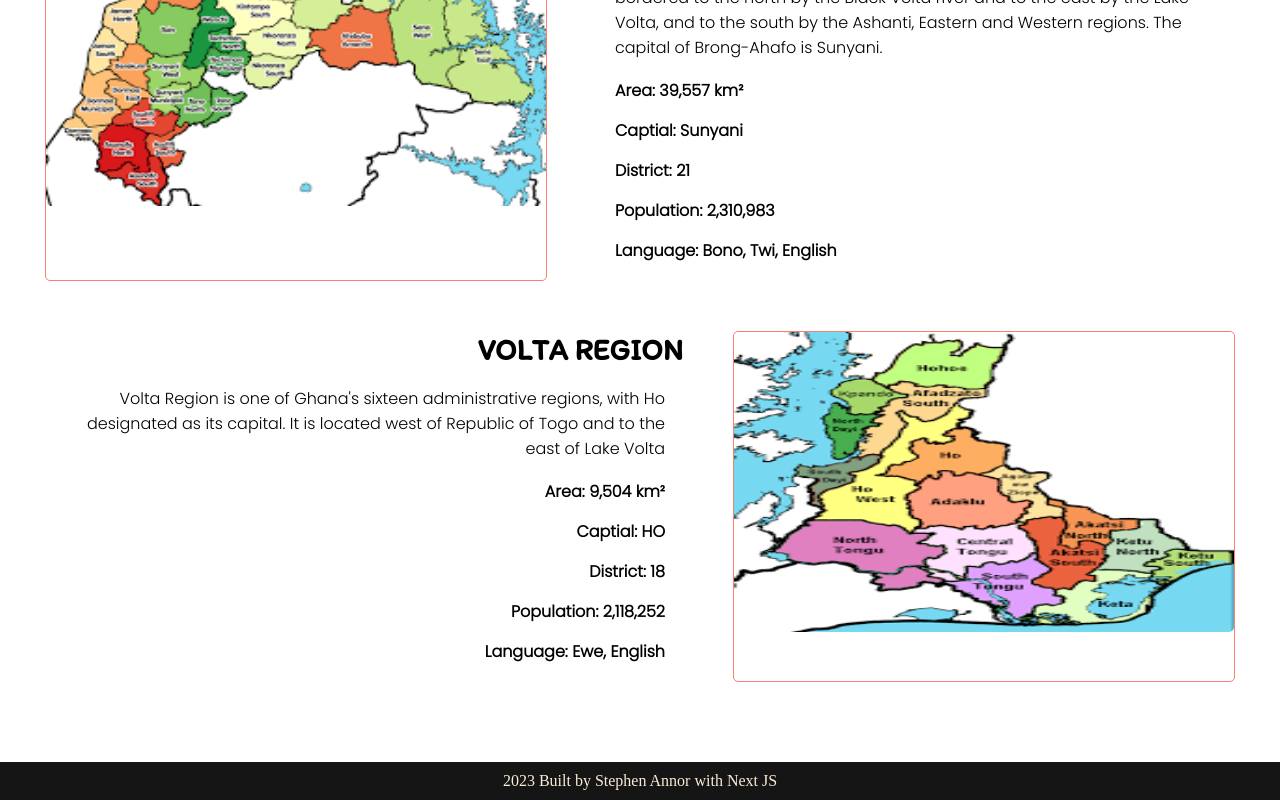
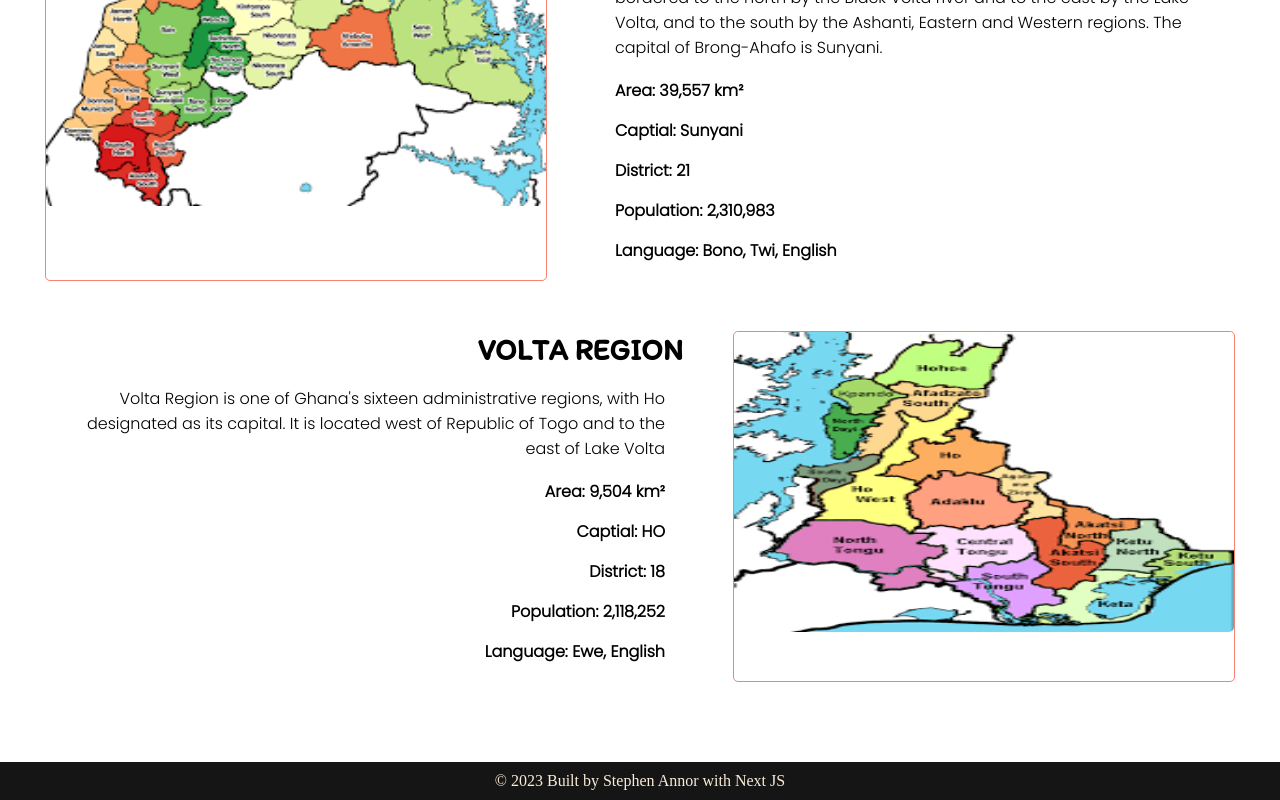
Before and after one commit to braincee/tourist-site, a Next.js app: page / in a window 1280 px wide. Shown: the part 3970-4770 px from the top of the page. Built offline with nearby package versions, Linux system fonts and the light colour scheme; a web font is replaced by a local one.

Commit message:
update the footer

```diff
--- a/src/components/footer/footer.js
+++ b/src/components/footer/footer.js
@@ -3,7 +3,7 @@ import React from 'react'
 const Footer = () => {
   return (
     <footer>
-        <p>2023 Built by Stephen Annor with Next JS</p>
+        <p> &#169; 2023 Built by Stephen Annor with Next JS</p>
     </footer>
   )
 }
```
